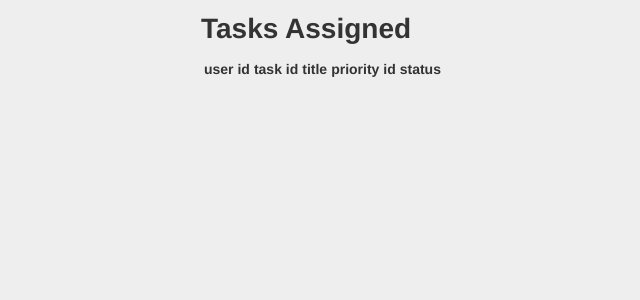
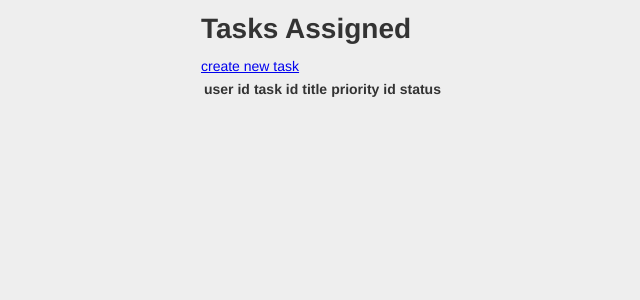
Before and after one commit to jmarckel/get-er-done, a Flask app: page /assigned in a window 1280 px wide. Shown: the top 300 px of the page, without its empty margins (179-819 px from the left). Run offline with Flask 2, Linux system fonts and the light colour scheme; the visitor is signed in with stand-in values (Sample User, id 1); data that the repository does not hold is empty.

Commit message:
adding links between creation and assigned html pages

```diff
--- a/GetErDone/server/templates/get-er-assigned.html
+++ b/GetErDone/server/templates/get-er-assigned.html
@@ -9,6 +9,7 @@
     <header>
       <h1>Tasks Assigned</h1>
     </header>
+    <a href='/create'>create new task</a>
     <table>
       <tr>
         <th>user id</th>
--- a/GetErDone/server/templates/get-er-created.html
+++ b/GetErDone/server/templates/get-er-created.html
@@ -9,6 +9,7 @@
     <header>
       <h1>New Task</h1>
     </header>
+    <a href='/assigned'>view existing tasks</a>
     <form method='POST'>
     <table>
       <tr>
```
